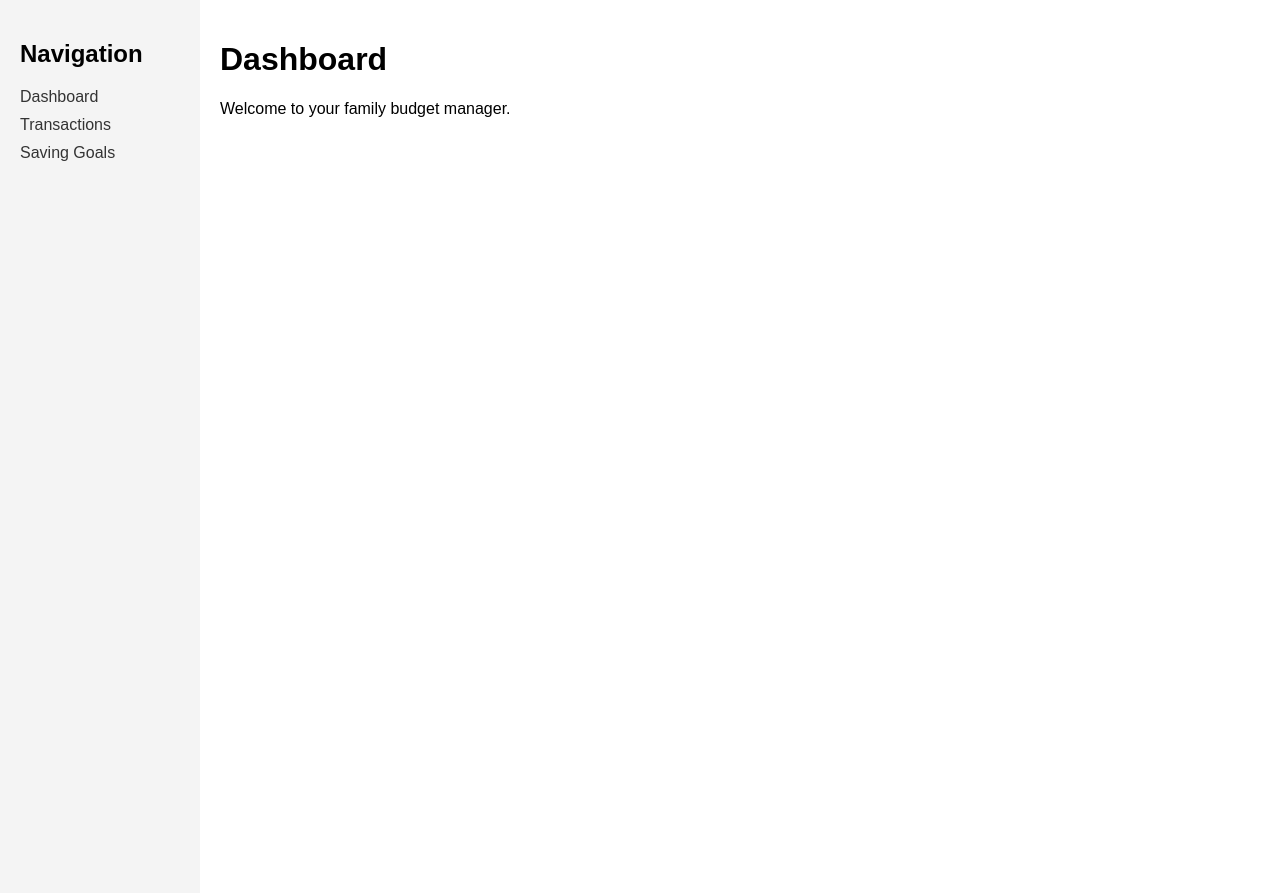
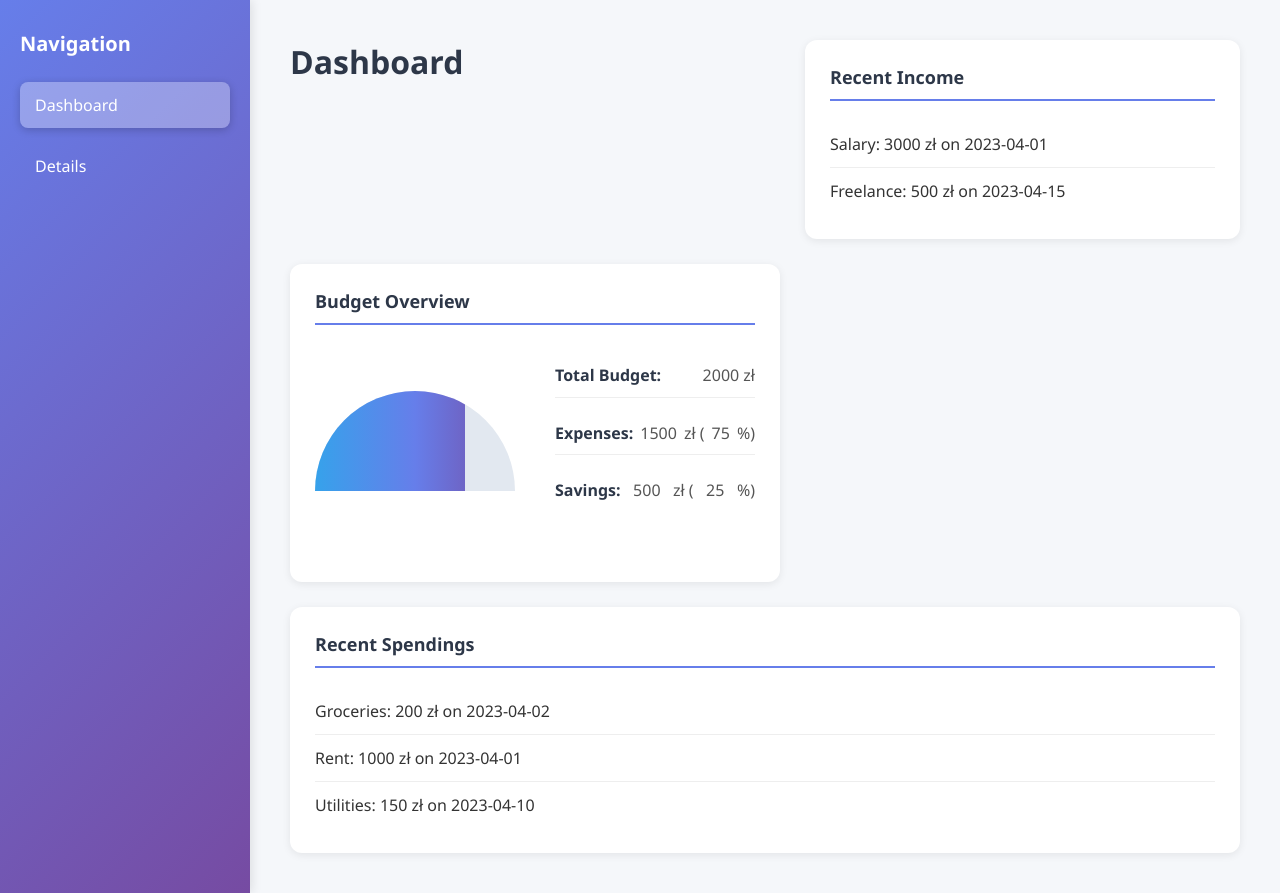
Before and after one commit to mokes21/Budzet-domowy, a PHP site: page / in a window 1280 px wide. Run offline with PHP 8.4, Linux system fonts and the light colour scheme.

Commit message:
css styles etc

```diff
--- a/index.html
+++ b/index.html
@@ -11,26 +11,54 @@
         <div class="sidebar">
             <h2>Navigation</h2>
             <ul>
-                <li><a href="#" data-page="dashboard">Dashboard</a></li>
-                <li><a href="#" data-page="transactions">Transactions</a></li>
-                <li><a href="#" data-page="saving-goals">Saving Goals</a></li>
+                <li><a href="#" data-page="dashboard" class="nav-link active">Dashboard</a></li>
+                <li><a href="#" data-page="details" class="nav-link">Details</a></li>
             </ul>
         </div>
         <div class="main">
             <div id="dashboard" class="page active">
                 <h1>Dashboard</h1>
-                <p>Welcome to your family budget manager.</p>
-                <!-- Add dashboard content here -->
+                <div class="block chart-block">
+                    <h2>Budget Overview</h2>
+                    <div class="semicircle-container">
+                        <div class="semicircle">
+                            <div class="progress" id="progressCircle"></div>
+                        </div>
+                        <div class="chart-stats">
+                            <p><strong>Total Budget:</strong> 2000 zł</p>
+                            <p><strong>Expenses:</strong> <span id="expensesAmount"></span> zł (<span id="expensesPercent"></span>%)</p>
+                            <p><strong>Savings:</strong> <span id="savingsAmount"></span> zł (<span id="savingsPercent"></span>%)</p>
+                        </div>
+                    </div>
+                </div>
+                <div class="block income-block">
+                    <h2>Recent Income</h2>
+                    <ul>
+                        <li>Salary: 3000 zł on 2023-04-01</li>
+                        <li>Freelance: 500 zł on 2023-04-15</li>
+                    </ul>
+                </div>
+                <div class="block spending-block">
+                    <h2>Recent Spendings</h2>
+                    <ul>
+                        <li>Groceries: 200 zł on 2023-04-02</li>
+                        <li>Rent: 1000 zł on 2023-04-01</li>
+                        <li>Utilities: 150 zł on 2023-04-10</li>
+                    </ul>
+                </div>
             </div>
-            <div id="transactions" class="page">
-                <h1>Transactions</h1>
-                <p>Manage your transactions here.</p>
-                <!-- Empty for now -->
-            </div>
-            <div id="saving-goals" class="page">
-                <h1>Saving Goals</h1>
-                <p>Set and track your saving goals.</p>
-                <!-- Empty for now -->
+            <div id="details" class="page">
+                <h1>Details</h1>
+                <div class="details-container">
+                    <div id="transactions" class="detail-section">
+                        <h2>Transactions</h2>
+                        <p>Manage your transactions here.</p>
+                    </div>
+                    <div id="saving-goals" class="detail-section">
+                        <h2>Saving Goals</h2>
+                        <p>Set and track your saving goals.</p>
+                    </div>
+                </div>
             </div>
         </div>
     </div>
--- a/script.js
+++ b/script.js
@@ -2,18 +2,41 @@ document.addEventListener('DOMContentLoaded', function() {
     const links = document.querySelectorAll('.sidebar a');
     const pages = document.querySelectorAll('.page');
 
+    // Navigation
     links.forEach(link => {
         link.addEventListener('click', function(e) {
             e.preventDefault();
             const pageId = this.getAttribute('data-page');
 
-            // Hide all pages
+            // Remove active from all links and pages
+            links.forEach(l => l.classList.remove('active'));
             pages.forEach(page => {
                 page.classList.remove('active');
             });
 
-            // Show selected page
+            // Add active to clicked link and corresponding page
+            this.classList.add('active');
             document.getElementById(pageId).classList.add('active');
         });
     });
+
+    // Budget data
+    const totalBudget = 2000;
+    const expenses = 1500;
+    const savings = 500;
+
+    const expensesPercent = Math.round((expenses / totalBudget) * 100);
+    const savingsPercent = Math.round((savings / totalBudget) * 100);
+
+    // Set text
+    document.getElementById('expensesPercent').textContent = expensesPercent;
+    document.getElementById('expensesAmount').textContent = expenses;
+    document.getElementById('savingsPercent').textContent = savingsPercent;
+    document.getElementById('savingsAmount').textContent = savings;
+
+    // Set half-circle progress
+    const progressCircle = document.getElementById('progressCircle');
+    const progressPercent = expensesPercent;
+    const rotation = (progressPercent / 100) * 180;
+    progressCircle.style.clipPath = `polygon(0% 0%, ${progressPercent}% 0%, ${progressPercent}% 100%, 0% 100%)`;
 });
--- a/styles.css
+++ b/styles.css
@@ -1,6 +1,13 @@
+* {
+    margin: 0;
+    padding: 0;
+    box-sizing: border-box;
+}
+
 body {
-    margin: 0;
-    font-family: Arial, sans-serif;
+    font-family: 'Segoe UI', Tahoma, Geneva, Verdana, sans-serif;
+    background-color: #f5f7fa;
+    color: #333;
 }
 
 .container {
@@ -9,30 +16,59 @@ body {
 }
 
 .sidebar {
-    width: 200px;
-    background-color: #f4f4f4;
-    padding: 20px;
+    width: 250px;
+    background: linear-gradient(135deg, #667eea 0%, #764ba2 100%);
+    padding: 30px 20px;
     box-sizing: border-box;
+    box-shadow: 2px 0 10px rgba(0, 0, 0, 0.1);
+    color: white;
+}
+
+.sidebar h2 {
+    margin-bottom: 25px;
+    font-size: 20px;
+    font-weight: 600;
 }
 
 .sidebar ul {
     list-style-type: none;
-    padding: 0;
 }
 
 .sidebar li {
-    margin-bottom: 10px;
+    margin-bottom: 15px;
 }
 
 .sidebar a {
     text-decoration: none;
-    color: #333;
+    color: white;
+    display: block;
+    padding: 12px 15px;
+    border-radius: 8px;
+    transition: all 0.3s ease;
+    font-weight: 500;
+}
+
+.sidebar a:hover {
+    background-color: rgba(255, 255, 255, 0.2);
+    transform: translateX(5px);
+}
+
+.sidebar a.active {
+    background-color: rgba(255, 255, 255, 0.3);
+    box-shadow: 0 2px 8px rgba(0, 0, 0, 0.2);
 }
 
 .main {
     flex: 1;
-    padding: 20px;
+    padding: 40px;
     box-sizing: border-box;
+    overflow-y: auto;
+}
+
+.main h1 {
+    margin-bottom: 30px;
+    font-size: 32px;
+    color: #2d3748;
 }
 
 .page {
@@ -40,5 +76,148 @@ body {
 }
 
 .page.active {
+    display: grid;
+    grid-template-columns: 1fr 1fr;
+    gap: 25px;
+}
+
+.block {
+    background: white;
+    border-radius: 12px;
+    padding: 25px;
+    box-shadow: 0 2px 8px rgba(0, 0, 0, 0.08);
+    transition: all 0.3s ease;
+}
+
+.block:hover {
+    box-shadow: 0 4px 16px rgba(0, 0, 0, 0.12);
+}
+
+.block h2 {
+    margin-bottom: 20px;
+    font-size: 18px;
+    color: #2d3748;
+    border-bottom: 2px solid #667eea;
+    padding-bottom: 10px;
+}
+
+.block p {
+    margin-bottom: 10px;
+    line-height: 1.6;
+    color: #555;
+}
+
+.block ul {
+    list-style: none;
+    padding: 0;
+}
+
+.block li {
+    padding: 12px 0;
+    border-bottom: 1px solid #eee;
+    display: flex;
+    justify-content: space-between;
+    align-items: center;
+}
+
+.block li:last-child {
+    border-bottom: none;
+}
+
+.chart-block {
+    grid-column: 1;
+}
+
+.income-block {
+    grid-column: 2;
+    grid-row: 1;
+}
+
+.spending-block {
+    grid-column: 1 / 3;
+}
+
+/* Half-circle chart styles */
+.semicircle-container {
+    display: flex;
+    gap: 40px;
+    align-items: center;
+    justify-content: center;
+    margin: 30px 0;
+}
+
+.semicircle {
+    position: relative;
+    width: 200px;
+    height: 100px;
+    flex-shrink: 0;
+}
+
+.semicircle::before {
+    content: '';
+    position: absolute;
+    width: 200px;
+    height: 100px;
+    background: #e2e8f0;
+    border-radius: 200px 200px 0 0;
+    bottom: 0;
+}
+
+.progress {
+    position: absolute;
+    width: 200px;
+    height: 100px;
+    bottom: 0;
+    background: linear-gradient(90deg, #36a2eb 0%, #667eea 50%, #764ba2 100%);
+    border-radius: 200px 200px 0 0;
+    transform-origin: bottom center;
+    transition: all 0.5s ease;
+}
+
+.chart-stats {
+    flex: 1;
+    min-width: 200px;
+}
+
+.chart-stats p {
+    margin-bottom: 15px;
+    font-size: 16px;
+    display: flex;
+    justify-content: space-between;
+    padding: 8px 0;
+    border-bottom: 1px solid #eee;
+}
+
+.chart-stats p:last-child {
+    border-bottom: none;
+}
+
+.chart-stats strong {
+    color: #2d3748;
+}
+
+/* Details page */
+#details.page.active {
     display: block;
 }
+
+.details-container {
+    display: grid;
+    grid-template-columns: 1fr 1fr;
+    gap: 25px;
+}
+
+.detail-section {
+    background: white;
+    border-radius: 12px;
+    padding: 25px;
+    box-shadow: 0 2px 8px rgba(0, 0, 0, 0.08);
+}
+
+.detail-section h2 {
+    margin-bottom: 20px;
+    font-size: 18px;
+    color: #2d3748;
+    border-bottom: 2px solid #667eea;
+    padding-bottom: 10px;
+}
```
